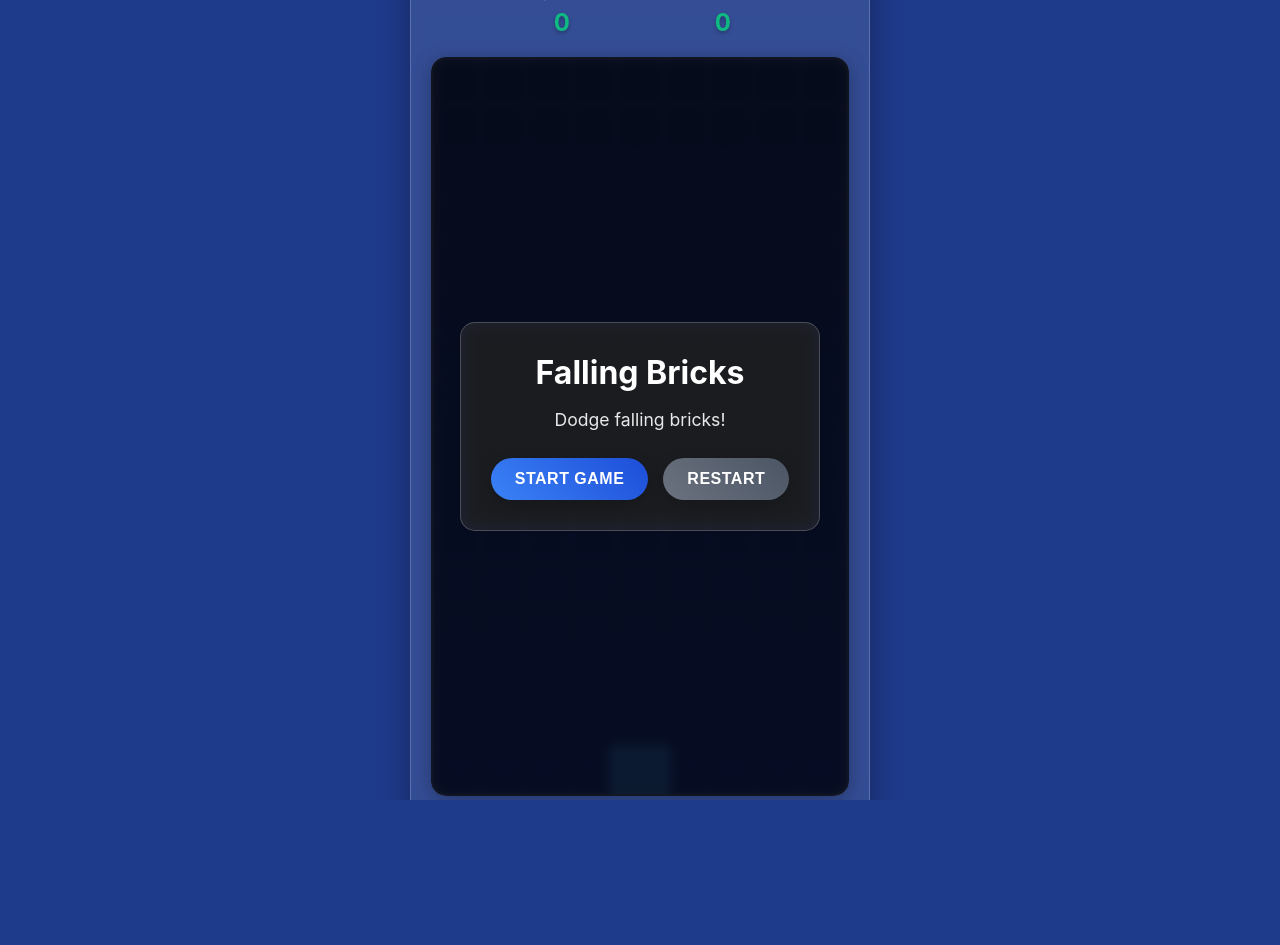
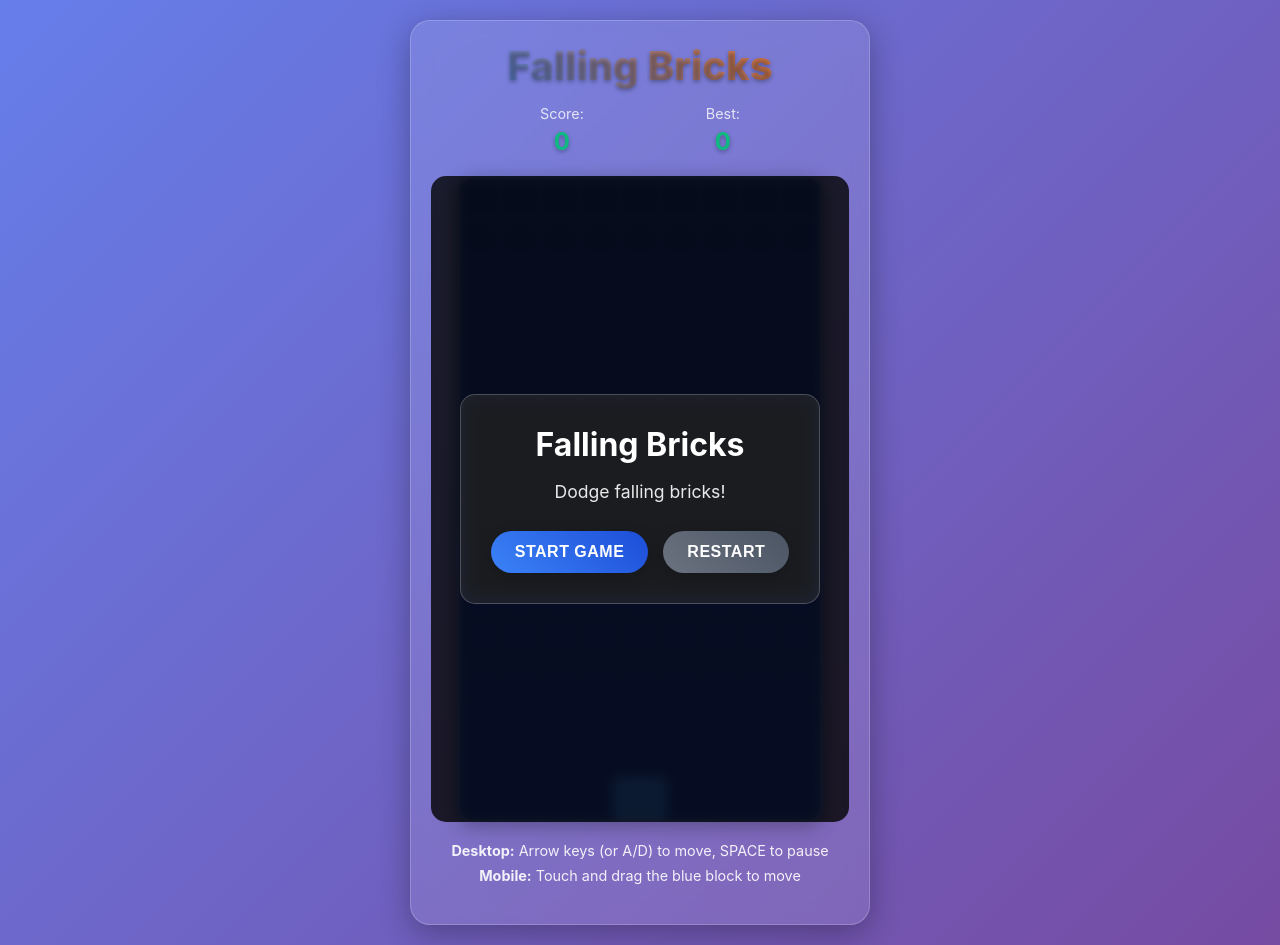
Before and after one commit to ShlokDev-beep/FallBrix, a plain HTML site: page index.html in a window 1280 px wide. Before the commit the page ends 800 px from the top, so only its background shows below. Drawn offline with Linux system fonts and the light colour scheme.

Commit message:
Restored index.html to undo errors

```diff
--- a/index.html
+++ b/index.html
@@ -2,67 +2,29 @@
 <html lang="en">
 <head>
   <meta charset="UTF-8" />
-  <meta name="viewport"
-        content="width=device-width, initial-scale=1.0, maximum-scale=1.0, user-scalable=no" />
+  <meta name="viewport" content="width=device-width, initial-scale=1.0" />
   <title>Falling Bricks - Survival Game</title>
+  <meta name="description" content="A challenging 2D survival game where you dodge falling bricks" />
   <meta name="theme-color" content="#3B82F6" />
-  <link rel="stylesheet" href="styles.css" />
+
+  <!-- PWA -->
+  <meta name="mobile-web-app-capable" content="yes" />
+  <meta name="apple-mobile-web-app-title" content="Falling Bricks" />
   <link rel="manifest" href="manifest.json" />
+  <link rel="apple-touch-icon" href="icon-192x192.png" />
   <link rel="icon" href="icon-192x192.png" />
 
-  <style>
-    html, body {
-      margin: 0;
-      padding: 0;
-      height: 100%;
-      background: #1e3a8a;
-      overflow: hidden;
-    }
-
-    .canvas-container {
-      position: relative;
-    }
-
-    canvas {
-      width: 100vw;
-      height: auto;
-      max-height: 100vh;
-      display: block;
-      margin: 0 auto;
-      background: #1e3a8a;
-      position: relative;
-      z-index: 0;
-    }
-
-    .game-overlay {
-      position: absolute;
-      top: 0;
-      left: 0;
-      z-index: 1;
-      width: 100%;
-      height: 100%;
-      display: flex;
-      justify-content: center;
-      align-items: center;
-      pointer-events: auto;
-    }
-
-    .game-overlay.hidden {
-      display: none;
-    }
-
-    .game-header h1 a {
-      color: inherit;
-      text-decoration: none;
-    }
-  </style>
+  <!-- Styles -->
+  <link rel="stylesheet" href="styles.css" />
 </head>
 <body>
   <div id="app">
     <div id="gameContainer" class="game-container">
       <header class="game-header">
         <h1 class="game-title">
-          <a href="javascript:location.reload(true)">Falling Bricks</a>
+          <a href="javascript:location.reload(true)" style="text-decoration: none; color: inherit;">
+            Falling Bricks
+          </a>
         </h1>
         <div class="score-container">
           <div class="score-item">
@@ -82,9 +44,7 @@
         <div id="gameOverlay" class="game-overlay">
           <div class="overlay-content">
             <h2 id="overlayTitle" class="overlay-title">Falling Bricks</h2>
-            <p id="overlayMessage" class="overlay-message">
-              Dodge the falling bricks and survive as long as possible!
-            </p>
+            <p id="overlayMessage" class="overlay-message">Dodge the falling bricks and survive as long as possible!</p>
             <div class="overlay-buttons">
               <button id="startBtn" class="btn btn-primary">Start Game</button>
               <button id="restartBtn" class="btn btn-secondary hidden">Restart</button>
@@ -103,7 +63,7 @@
 
       <div class="game-controls">
         <div class="controls-info">
-          <p><strong>Desktop:</strong> Arrow keys or A/D to move, SPACE to pause</p>
+          <p><strong>Desktop:</strong> Arrow keys (or A/D) to move, SPACE to pause</p>
           <p><strong>Mobile:</strong> Touch and drag the blue block to move</p>
         </div>
       </div>
@@ -114,7 +74,10 @@
     </div>
   </div>
 
+  <!-- Game Script -->
   <script src="game.js"></script>
+
+  <!-- Install and PWA Handling -->
   <script>
     let deferredPrompt;
     const installBtn = document.getElementById('installBtn');
@@ -126,7 +89,7 @@
       installContainer.classList.remove('hidden');
     });
 
-    installBtn?.addEventListener('click', async () => {
+    installBtn.addEventListener('click', async () => {
       if (deferredPrompt) {
         deferredPrompt.prompt();
         const { outcome } = await deferredPrompt.userChoice;
@@ -137,6 +100,7 @@
       }
     });
 
+    // Register Service Worker
     if ('serviceWorker' in navigator) {
       window.addEventListener('load', () => {
         navigator.serviceWorker.register('service-worker.js')
@@ -145,6 +109,7 @@
       });
     }
 
+    // Start the game
     window.addEventListener('load', () => {
       if (typeof Game !== 'undefined') {
         new Game();
```
